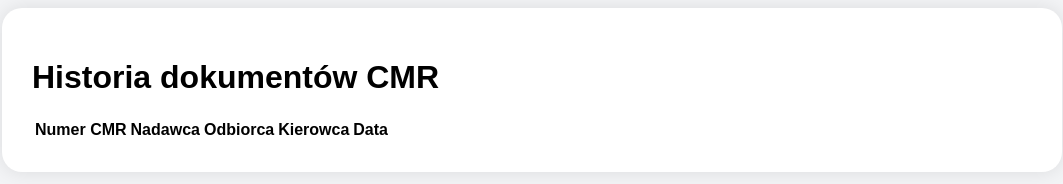
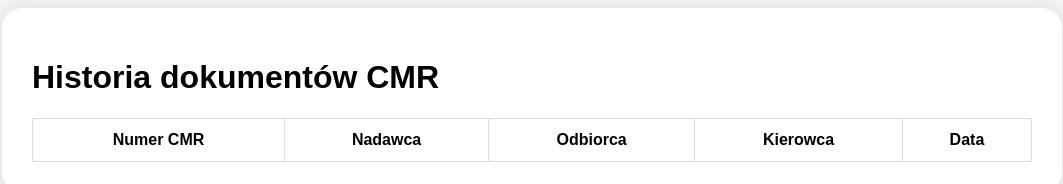
Before and after one commit to Kordowskitransport/Kordowskicmr, a plain HTML site: page historia.html in a window 1280 px wide. Shown: the whole page, without its empty margins (108-1171 px from the left). Drawn offline with Linux system fonts and the light colour scheme.

Commit message:
Update style.css

```diff
--- a/style.css
+++ b/style.css
@@ -31,3 +31,17 @@ button{
     border-radius:10px;
     cursor:pointer;
 }
+table{
+width:100%;
+border-collapse:collapse;
+}
+
+th,td{
+border:1px solid #ddd;
+padding:12px;
+text-align:center;
+}
+
+th{
+background:white;
+}
```
